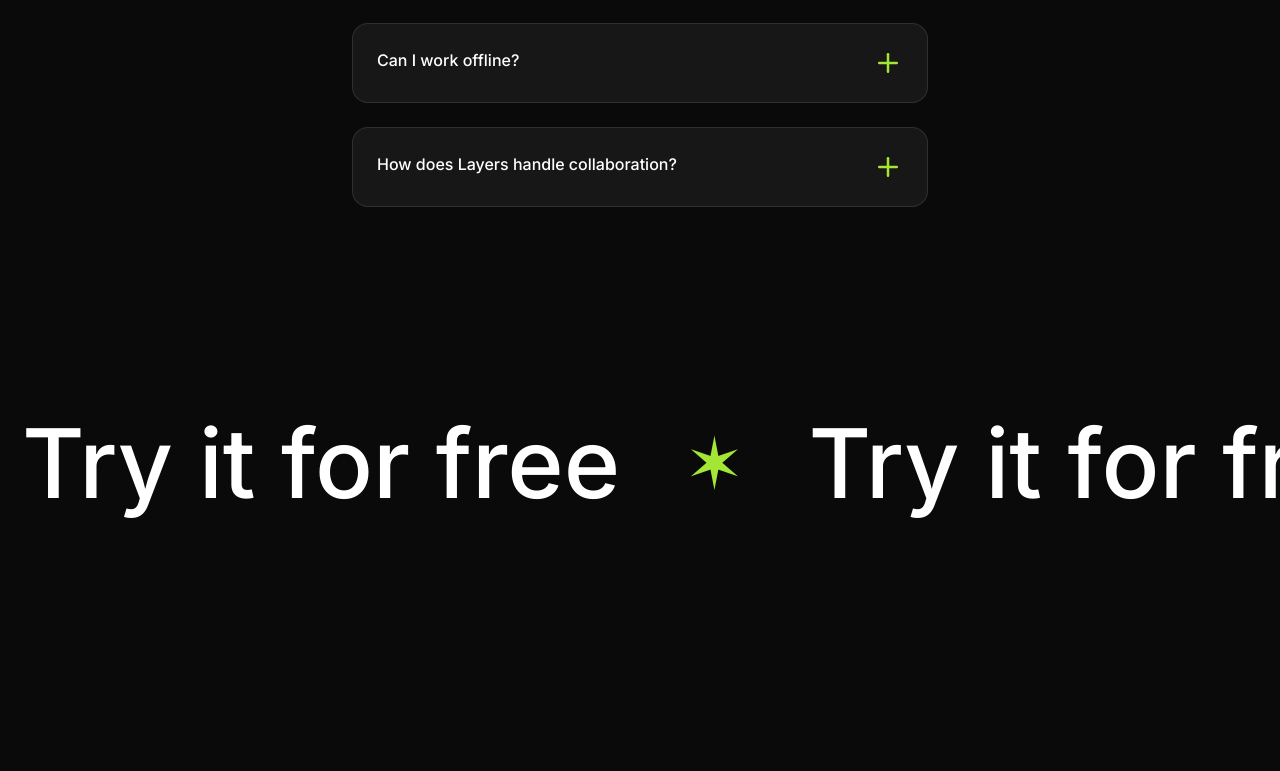
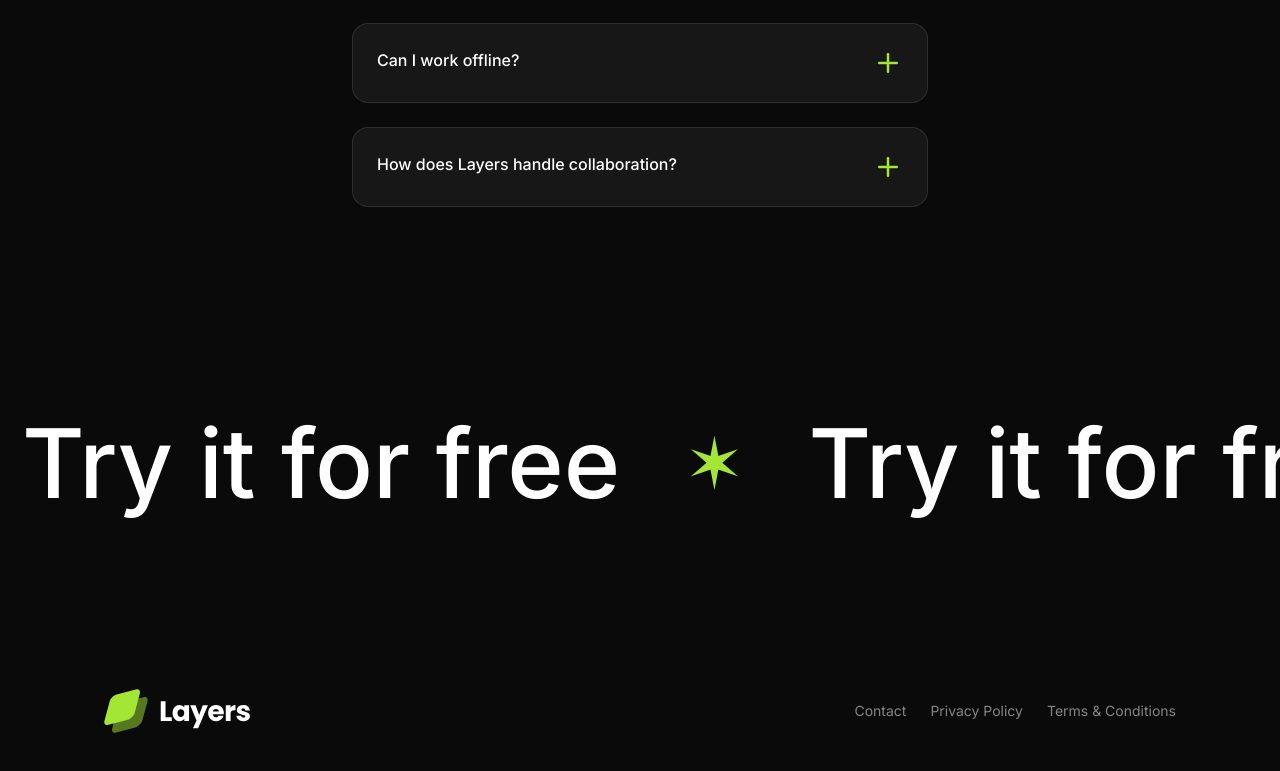
Before and after one commit to AymaneMehdi/Layers-Landing-Page, a Next.js app: page / in a window 1280 px wide. Shown: the part 5840-6611 px from the top of the page. Before the commit the page ends 6463 px from the top, so only its background shows below. Built offline with nearby package versions, Linux system fonts and the light colour scheme.

Commit message:
Add Footer component with navigation links and logo.

```diff
--- a/src/app/page.tsx
+++ b/src/app/page.tsx
@@ -6,6 +6,7 @@ import Features from "@/sections/Features";
 import Integrations from "@/sections/Integrations";
 import FAQ from "@/sections/FAQ";
 import CallToAction from "@/sections/CallToAction";
+import Footer from "@/sections/Footer";
 
 export default function Home() {
   return (
@@ -18,6 +19,7 @@ export default function Home() {
       <Integrations />
       <FAQ />
       <CallToAction />
+      <Footer />
     </>
   );
 }
--- /dev/null
+++ b/src/sections/Footer.tsx
@@ -0,0 +1,35 @@
+import Image from "next/image";
+import siteLogo from "@/assets/images/logo.svg";
+
+const footerLinks = [
+    { href: "#", label: "Contact" },
+    { href: "#", label: "Privacy Policy" },
+    { href: "#", label: "Terms & Conditions" },
+];
+
+export default function Footer() {
+    return (
+        <section className="py-16">
+            <div className="container">
+                <div className="flex flex-col md:flex-row justify-center md:justify-between items-center gap-6">
+                    <div>
+                        <Image src={siteLogo} alt="Layers Logo" />
+                    </div>
+                    <div>
+                        <nav className="flex gap-6">
+                            {footerLinks.map((link) => (
+                                <a
+                                    key={link.href}
+                                    href={link.href}
+                                    className="text-white/50 text-sm "
+                                >
+                                    {link.label}
+                                </a>
+                            ))}
+                        </nav>
+                    </div>
+                </div>
+            </div>
+        </section>
+    );
+}
```
